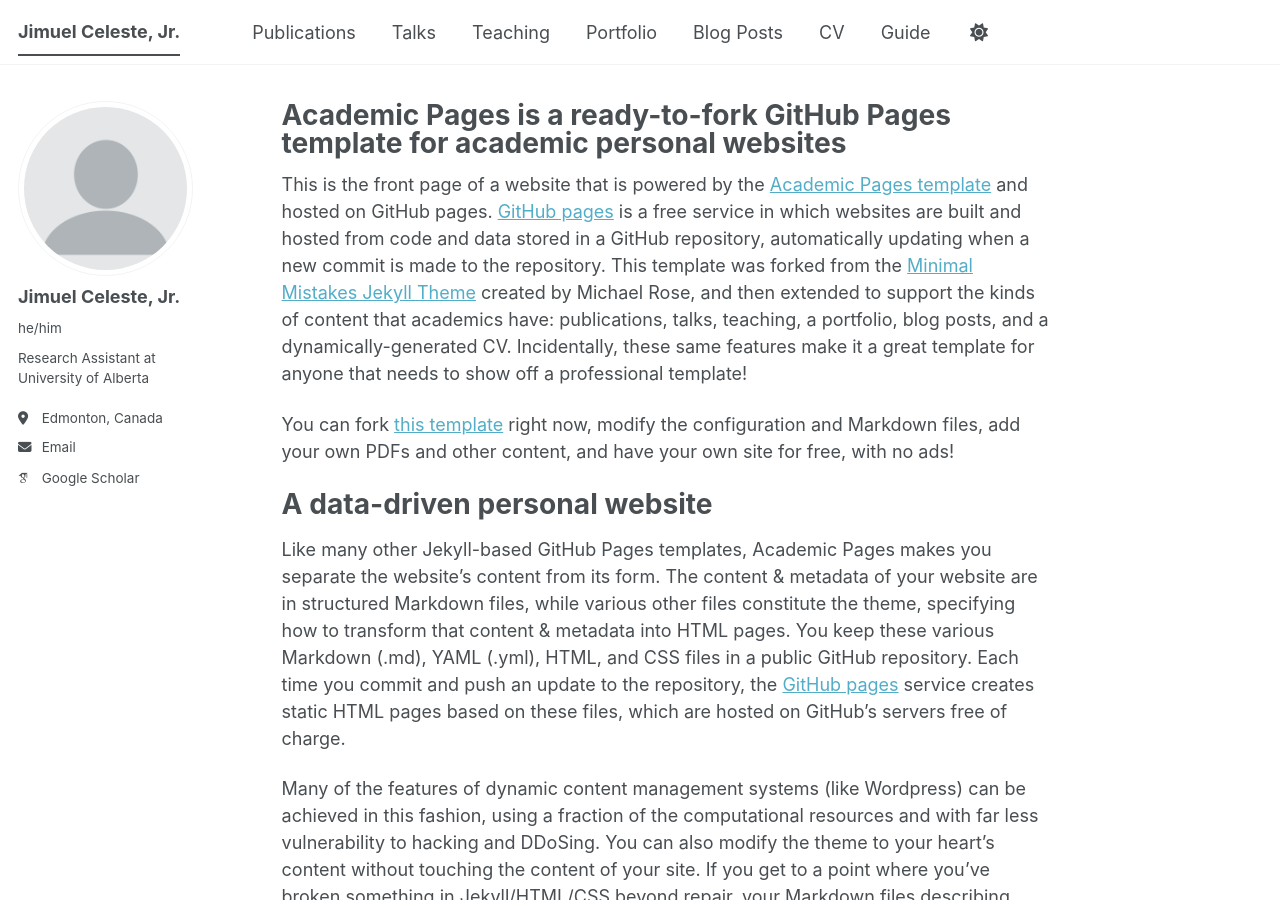
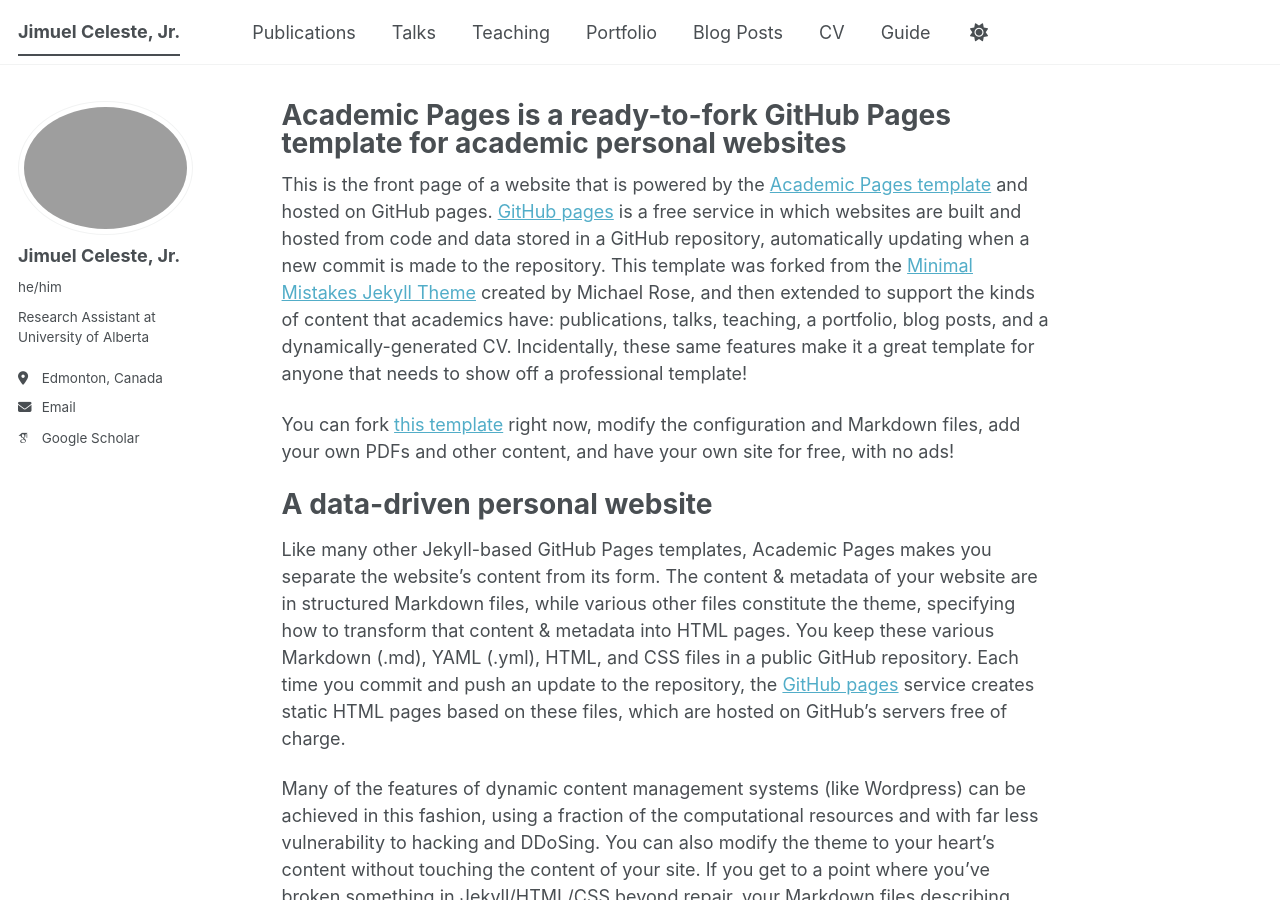
Before and after one commit to jimuelceleste/jimuelceleste.github.io, a Jekyll site: the page built from _pages/about.md, in a window 1280 px wide and 900 px high. Built offline with Jekyll 4.4.1, drawn with Linux system fonts in a browser that asks for light colours; some web fonts are replaced; a script bundle is joined from its source files by our own code; library files that are not in the unit come from our copies.

Commit message:
Update _config.yml

```diff
--- a/_config.yml
+++ b/_config.yml
@@ -23,7 +23,7 @@ repository               : "jimuelceleste/jimuelceleste.github.io"
 #               Additional customization can be done by editing /_includes/author-profile.html
 author:
   # Biographic information
-  avatar           : "profile.png"
+  avatar           : "jnc.png"
   name             : "Jimuel Celeste, Jr."
   pronouns         : "he/him" # example: "she/her"
   bio              : "Research Assistant at University of Alberta"
```
